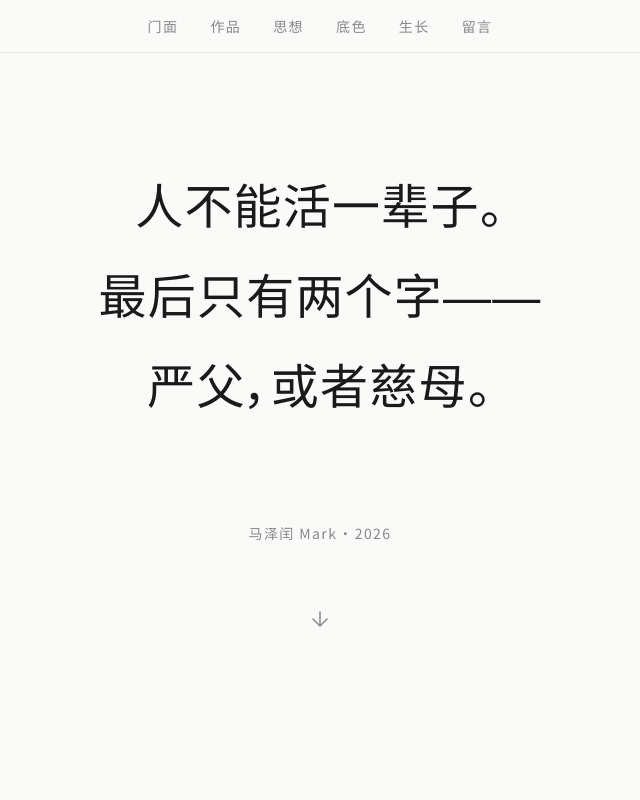
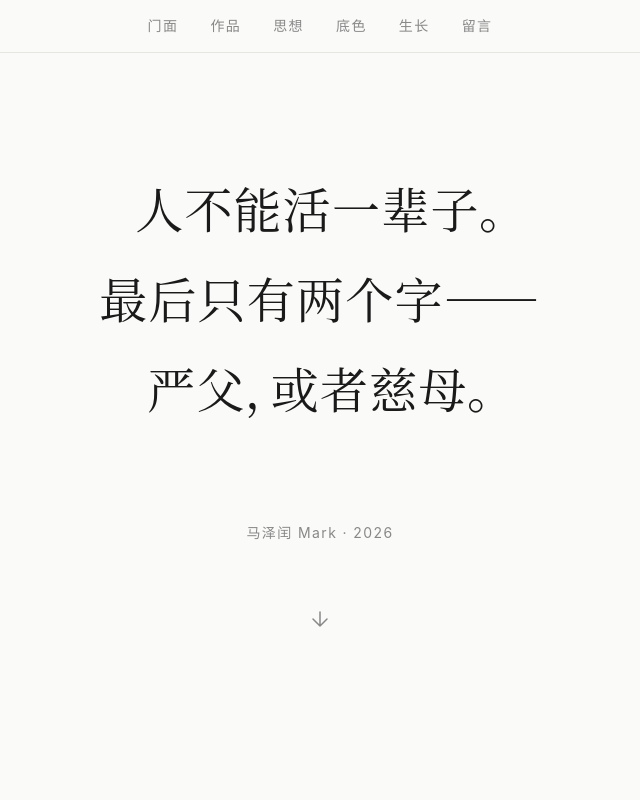
Before and after one commit to Ronaldomder7/mark-portfolio, a Next.js app: page / in a window 1280 px wide. Shown: the top 800 px of the page, without its empty margins (320-960 px from the left). Built offline with nearby package versions, Linux system fonts and the light colour scheme.

Commit message:
fix: use system font stack instead of Google Fonts
Removes next/font/google which was blocked in China.
Falls back to native Songti/PingFang on Mac, YaHei on Windows.
Fixes local build and restores site loading speed from China.

```diff
--- a/app/globals.css
+++ b/app/globals.css
@@ -7,8 +7,11 @@
   --color-accent: #8B2E2E;
   --color-line: #E8E6E1;
 
-  --font-serif: var(--font-serif), serif;
-  --font-sans: var(--font-sans), sans-serif;
+  /* 系统字体栈：中文系统会用本机的宋体/黑体，无需从 Google Fonts 下载 */
+  --font-serif: "Source Han Serif SC", "Noto Serif CJK SC", "Noto Serif SC",
+    "Songti SC", "SimSun", "STSong", "宋体", ui-serif, Georgia, serif;
+  --font-sans: "PingFang SC", "Hiragino Sans GB", "Microsoft YaHei", "微软雅黑",
+    -apple-system, BlinkMacSystemFont, "Helvetica Neue", Arial, sans-serif;
 
   --max-width-prose: 720px;
 }
@@ -16,7 +19,7 @@
 html, body {
   background-color: #FAFAF8;
   color: #1A1A1A;
-  font-family: var(--font-serif), serif;
+  font-family: var(--font-serif);
   font-feature-settings: "palt";
   -webkit-font-smoothing: antialiased;
   text-rendering: optimizeLegibility;
--- a/app/layout.tsx
+++ b/app/layout.tsx
@@ -1,20 +1,5 @@
 import type { Metadata } from "next";
-import { Noto_Serif_SC, Noto_Sans_SC } from "next/font/google";
 import "./globals.css";
-
-const serif = Noto_Serif_SC({
-  subsets: ["latin"],
-  weight: ["400", "500", "700"],
-  variable: "--font-serif",
-  display: "swap",
-});
-
-const sans = Noto_Sans_SC({
-  subsets: ["latin"],
-  weight: ["300", "400", "500"],
-  variable: "--font-sans",
-  display: "swap",
-});
 
 export const metadata: Metadata = {
   title: "马泽闰 Mark",
@@ -27,7 +12,7 @@ export default function RootLayout({
   children: React.ReactNode;
 }) {
   return (
-    <html lang="zh-CN" className={`${serif.variable} ${sans.variable}`}>
+    <html lang="zh-CN">
       <body>{children}</body>
     </html>
   );
```
